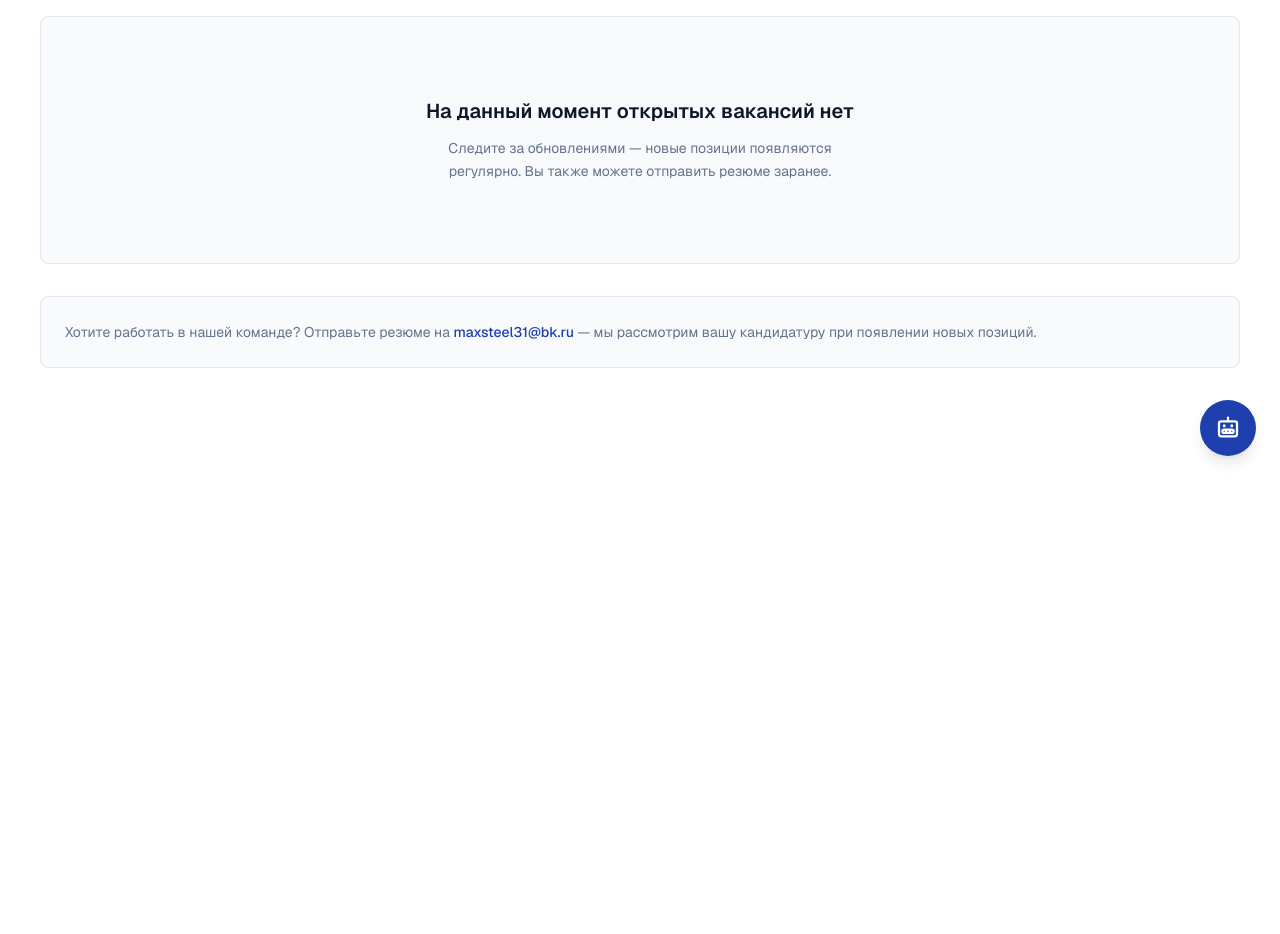
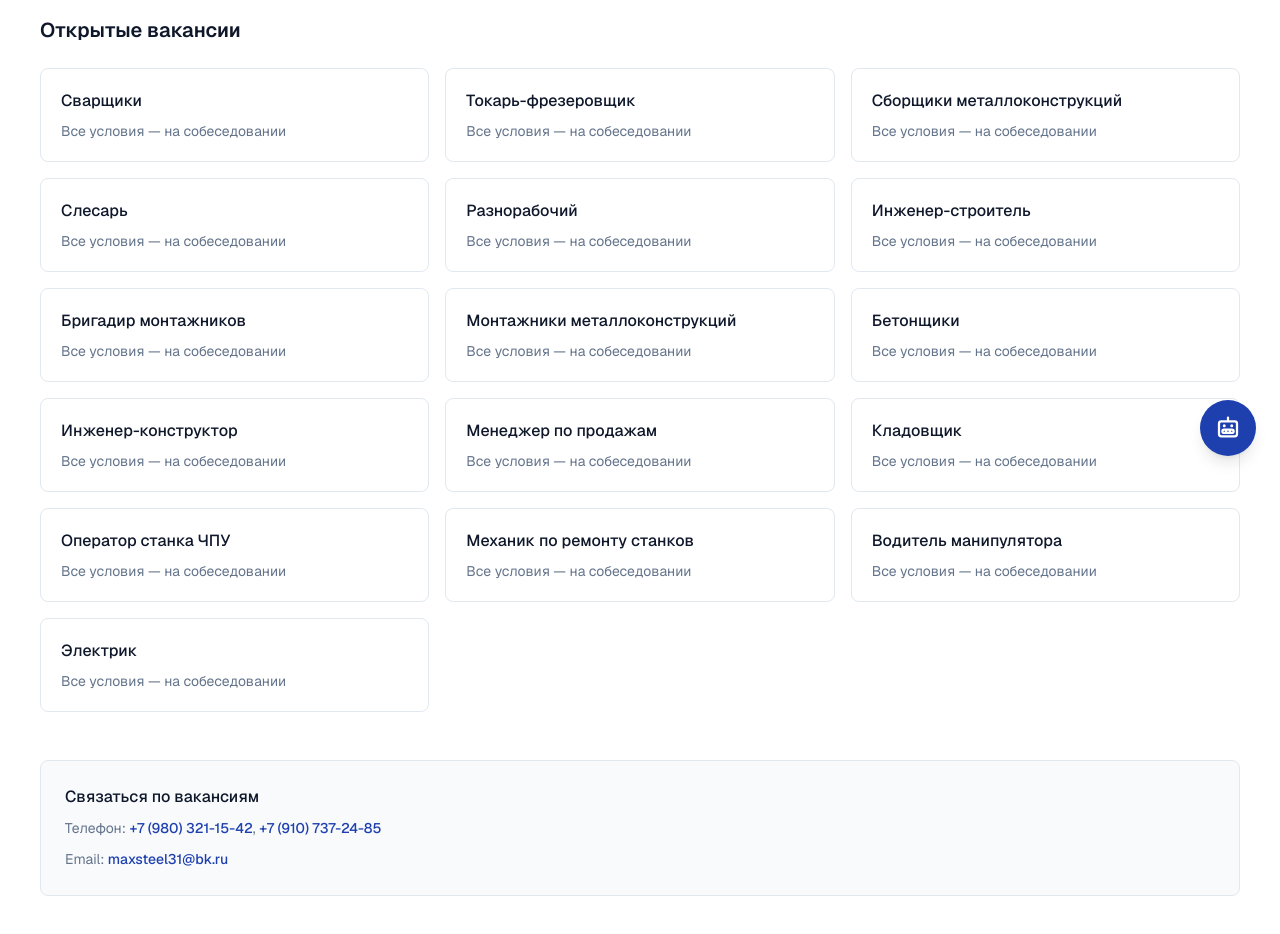
Before and after one commit to faded679/lstkmk, a Next.js app: page /vacancies in a window 1280 px wide. Shown: the part 320-1254 px from the top of the page. Before the commit the page ends 800 px from the top, so only its background shows below. Built offline with nearby package versions, Linux system fonts and the light colour scheme.

Commit message:
feat: add 16 job vacancies from banner

```diff
--- a/src/app/vacancies/page.tsx
+++ b/src/app/vacancies/page.tsx
@@ -38,27 +38,72 @@ export default function VacanciesPage() {
           initial={reduce ? false : { opacity: 0, y: 24 }}
           animate={{ opacity: 1, y: 0 }}
           transition={{ duration: 0.5, delay: 0.15, ease: [0.16, 1, 0.3, 1] }}
-          className="mt-14 flex flex-col items-center justify-center py-20 rounded-lg border border-border bg-slate-50 text-center"
+          className="mt-14"
         >
-          <p className="text-xl font-semibold text-foreground">
-            На данный момент открытых вакансий нет
-          </p>
-          <p className="mt-3 text-sm text-muted max-w-sm leading-relaxed">
-            Следите за обновлениями — новые позиции появляются регулярно.
-            Вы также можете отправить резюме заранее.
-          </p>
+          <h2 className="text-xl font-semibold text-foreground mb-6">
+            Открытые вакансии
+          </h2>
+
+          <div className="grid grid-cols-1 md:grid-cols-2 lg:grid-cols-3 gap-4">
+            {[
+              "Сварщики",
+              "Токарь-фрезеровщик",
+              "Сборщики металлоконструкций",
+              "Слесарь",
+              "Разнорабочий",
+              "Инженер-строитель",
+              "Бригадир монтажников",
+              "Монтажники металлоконструкций",
+              "Бетонщики",
+              "Инженер-конструктор",
+              "Менеджер по продажам",
+              "Кладовщик",
+              "Оператор станка ЧПУ",
+              "Механик по ремонту станков",
+              "Водитель манипулятора",
+              "Электрик",
+            ].map((vacancy) => (
+              <div
+                key={vacancy}
+                className="p-5 rounded-lg border border-border bg-white hover:shadow-md transition-shadow"
+              >
+                <h3 className="font-medium text-foreground">{vacancy}</h3>
+                <p className="mt-2 text-sm text-muted">
+                  Все условия — на собеседовании
+                </p>
+              </div>
+            ))}
+          </div>
         </motion.div>
 
-        <div className="mt-8 p-6 rounded-lg bg-slate-50 border border-border">
+        <div className="mt-12 p-6 rounded-lg bg-slate-50 border border-border">
+          <p className="text-base font-medium text-foreground mb-2">
+            Связаться по вакансиям
+          </p>
           <p className="text-sm text-muted leading-relaxed">
-            Хотите работать в нашей команде? Отправьте резюме на{" "}
+            Телефон: {" "}
+            <a
+              href="tel:+79803211542"
+              className="text-accent-blue font-medium hover:underline"
+            >
+              +7 (980) 321-15-42
+            </a>
+            {", "}
+            <a
+              href="tel:+79107372485"
+              className="text-accent-blue font-medium hover:underline"
+            >
+              +7 (910) 737-24-85
+            </a>
+          </p>
+          <p className="mt-2 text-sm text-muted leading-relaxed">
+            Email: {" "}
             <a
               href="mailto:maxsteel31@bk.ru?subject=Резюме"
               className="text-accent-blue font-medium hover:underline"
             >
               maxsteel31@bk.ru
-            </a>{" "}
-            — мы рассмотрим вашу кандидатуру при появлении новых позиций.
+            </a>
           </p>
         </div>
       </main>
```
